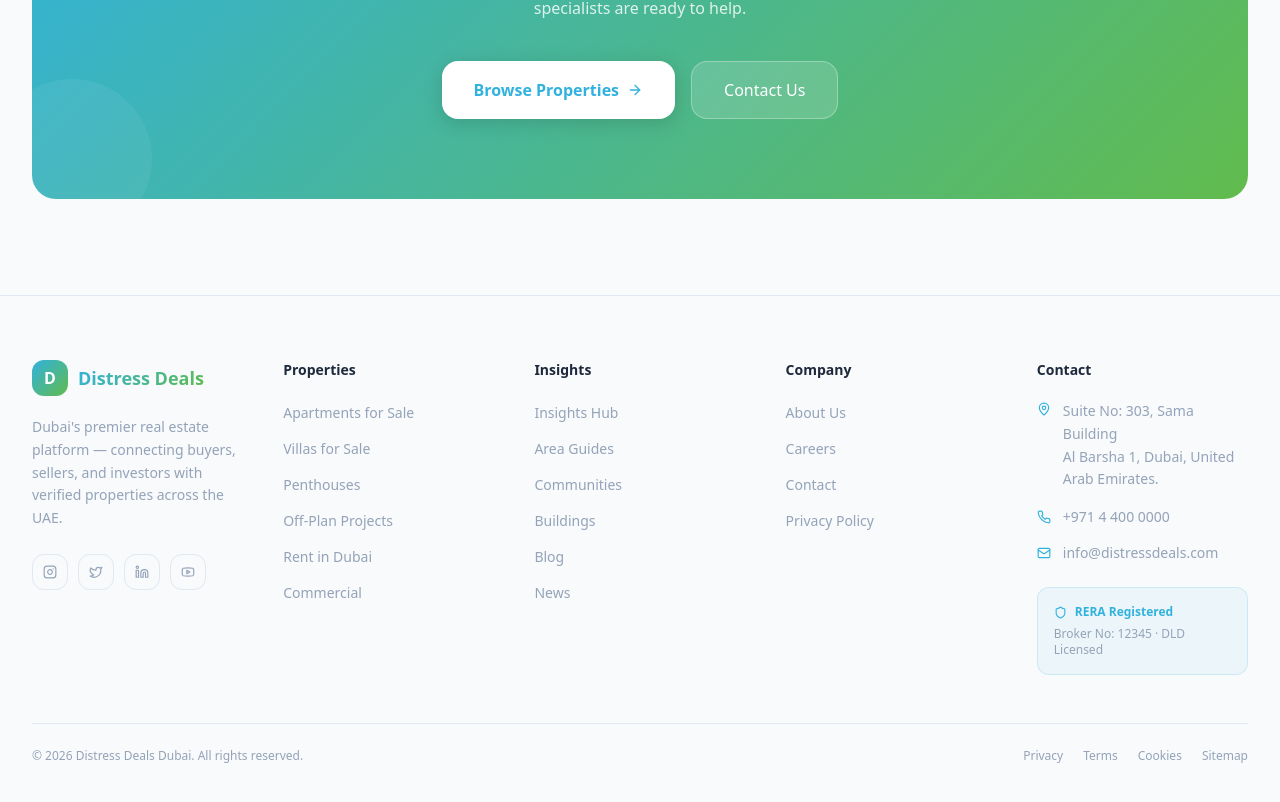
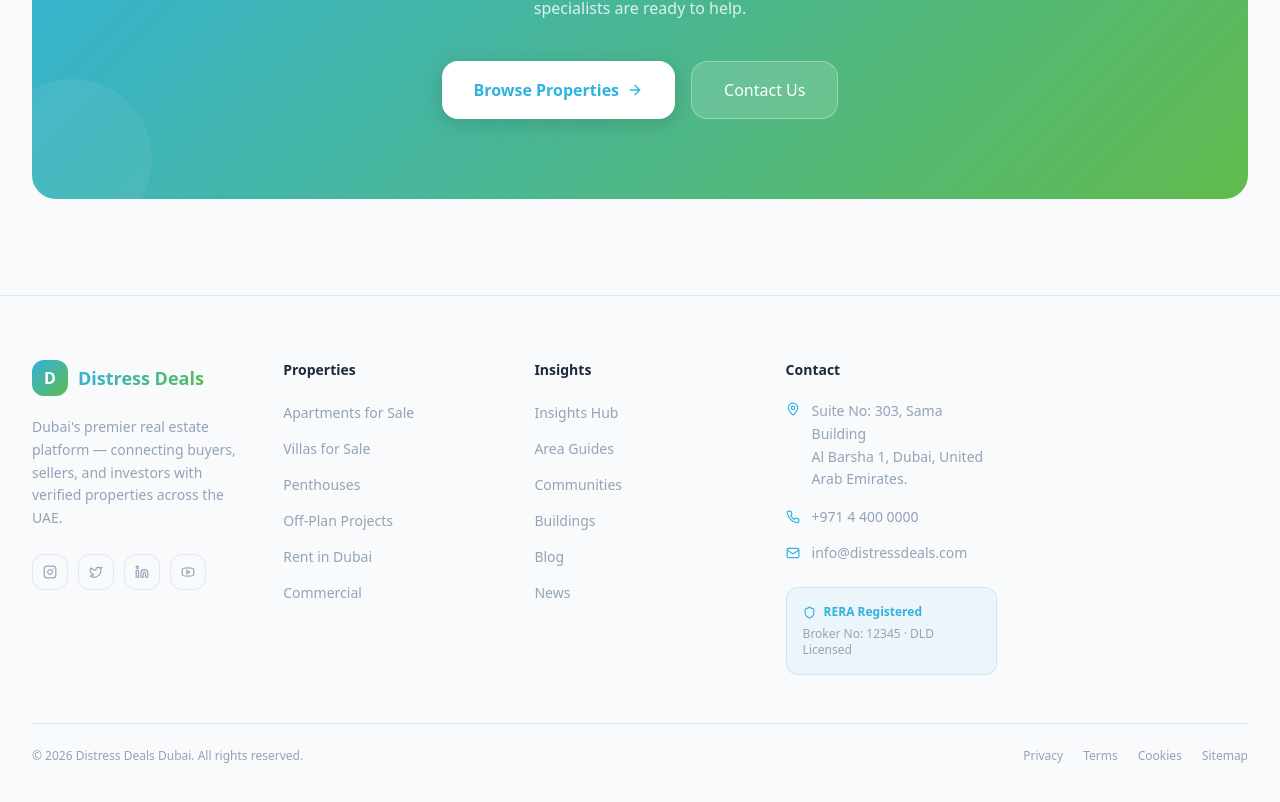
Before and after one commit to dnkrealestate/distressdeals, a Next.js app: page /about in a window 1280 px wide. Shown: the part 3342-4144 px from the top of the page. Built offline with nearby package versions, Linux system fonts and the light colour scheme; no server answers.

Commit message:
first commit

```diff
--- a/app/layout.tsx
+++ b/app/layout.tsx
@@ -5,7 +5,7 @@
 import EmailVerificationBanner from '@/components/EmailVerificationBanner'
 
 export const metadata: Metadata = {
-  metadataBase: new URL(process.env.NEXT_PUBLIC_SITE_URL || 'https://distressdeals.ae'),
+  metadataBase: new URL(process.env.NEXT_PUBLIC_SITE_URL || 'https://distressdealsuae.com'),
   title: { default: 'Distress Deals Dubai — Verified Properties, Managed End-to-End', template: '%s | Distress Deals Dubai' },
   description: "Dubai's centralized real estate platform. Every listing verified, one dedicated agent from first message to keys-in-hand — buy, sell, or rent with confidence.",
   keywords: ['Dubai real estate', 'property for sale Dubai', 'apartments for rent Dubai', 'villas Dubai', 'off-plan Dubai'],
@@ -16,7 +16,7 @@
 }
 export const viewport: Viewport = { themeColor: '#31B2DE' }
 
-const SITE_URL = process.env.NEXT_PUBLIC_SITE_URL || 'https://distressdeals.ae'
+const SITE_URL = process.env.NEXT_PUBLIC_SITE_URL || 'https://distressdealsuae.com'
 
 // Sitewide identity signal for search engines — one Organization/LocalBusiness
 // entity, not a per-agent profile, matching the centralized (no marketplace) model.
--- a/app/robots.ts
+++ b/app/robots.ts
@@ -1,6 +1,6 @@
 import type { MetadataRoute } from 'next'
 
-const SITE_URL = process.env.NEXT_PUBLIC_SITE_URL || 'https://distressdeals.ae'
+const SITE_URL = process.env.NEXT_PUBLIC_SITE_URL || 'https://www.distressdealsuae.com'
 
 export default function robots(): MetadataRoute.Robots {
   return {
--- a/app/sitemap.ts
+++ b/app/sitemap.ts
@@ -1,14 +1,14 @@
 import type { MetadataRoute } from 'next'
-import { propertyAPI, blogAPI, newsAPI, projectAPI } from '@/lib/api'
+import { propertyAPI, blogAPI, newsAPI, projectAPI, communityContentAPI, buildingContentAPI } from '@/lib/api'
 
-const SITE_URL = process.env.NEXT_PUBLIC_SITE_URL || 'https://distressdeals.ae'
+const SITE_URL = process.env.NEXT_PUBLIC_SITE_URL || 'https://www.distressdealsuae.com'
 
 // Static, always-present routes — everything else below is generated from
 // live data so new listings/posts/projects show up without a manual edit.
 const STATIC_ROUTES = [
-  '', '/buyer/properties', '/projects', '/blog', '/news',
-  '/about', '/areas', '/mortgage', '/developers', '/auth/login', '/auth/register',
-  '/seller/register',
+  '', '/for-sale', '/for-rent', '/projects', '/insights', '/blog', '/news',
+  '/about', '/areas', '/communities', '/buildings', '/mortgage', '/developers',
+  '/auth/login', '/auth/register', '/seller/register',
 ]
 
 export default async function sitemap(): Promise<MetadataRoute.Sitemap> {
@@ -30,6 +30,8 @@
 
   const areas = await propertyAPI.getAreaStats(200).then(r => r.data.data || []).catch(() => [])
   const developers = await projectAPI.getAllDevelopers().then(r => r.data.data || []).catch(() => [])
+  const communities = await communityContentAPI.getAll().then(r => r.data.data || []).catch(() => [])
+  const buildings = await buildingContentAPI.getAll().then(r => r.data.data || []).catch(() => [])
 
   for (const p of properties) {
     entries.push({
@@ -80,6 +82,22 @@
       priority: 0.6,
     })
   }
+  for (const c of communities as { slug: string }[]) {
+    entries.push({
+      url: `${SITE_URL}/communities/${c.slug}`,
+      lastModified: new Date(),
+      changeFrequency: 'weekly',
+      priority: 0.6,
+    })
+  }
+  for (const b of buildings as { slug: string }[]) {
+    entries.push({
+      url: `${SITE_URL}/buildings/${b.slug}`,
+      lastModified: new Date(),
+      changeFrequency: 'weekly',
+      priority: 0.5,
+    })
+  }
 
   return entries
 }
--- a/components/layouts/Footer.tsx
+++ b/components/layouts/Footer.tsx
@@ -24,12 +24,12 @@
     { label: 'Blog',           href: '/blog'           },
     { label: 'News',           href: '/news'           },
   ],
-  Company: [
-    { label: 'About Us',       href: '/about'         },
-    { label: 'Careers',        href: '/careers'        },
-    { label: 'Contact',        href: '/contact'        },
-    { label: 'Privacy Policy', href: '/privacy-policy' },
-  ],
+  // Company: [
+  //   // { label: 'About Us',       href: '/about'         },
+  //   // { label: 'Careers',        href: '/careers'        },
+  //   // { label: 'Contact',        href: '/contact'        },
+  //   // { label: 'Privacy Policy', href: '/privacy-policy' },
+  // ],
 }
 
 const SOCIALS = [
--- a/next.config.mjs
+++ b/next.config.mjs
@@ -17,7 +17,7 @@
   },
   experimental: {
     serverActions: {
-      allowedOrigins: ['localhost:3000'],
+      allowedOrigins: ['localhost:3000', 'distressdealsuae.com', 'www.distressdealsuae.com'],
     },
   },
   async rewrites() {
```
